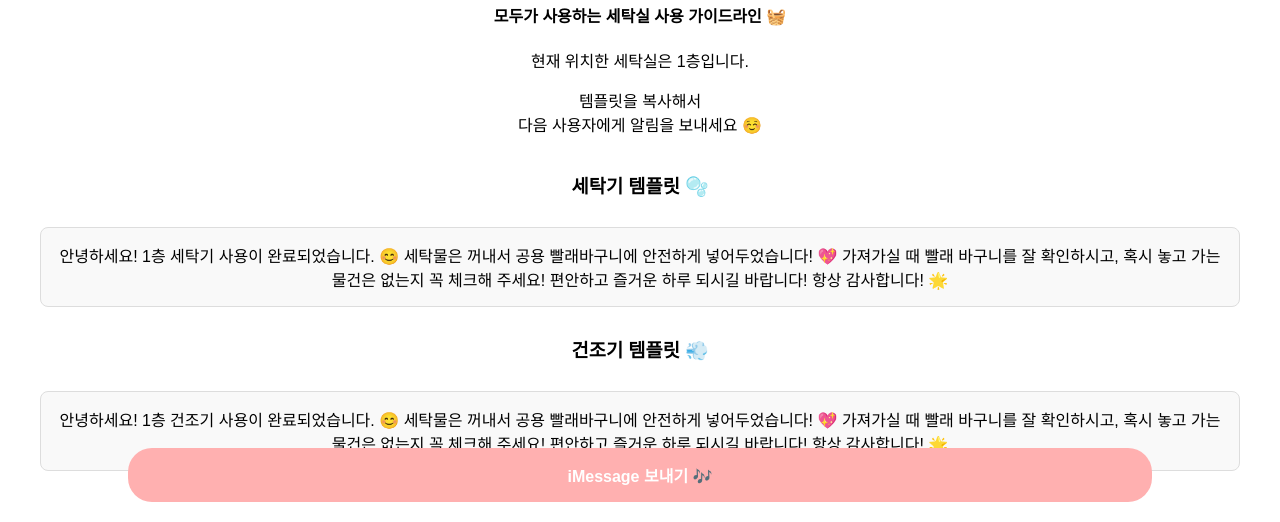
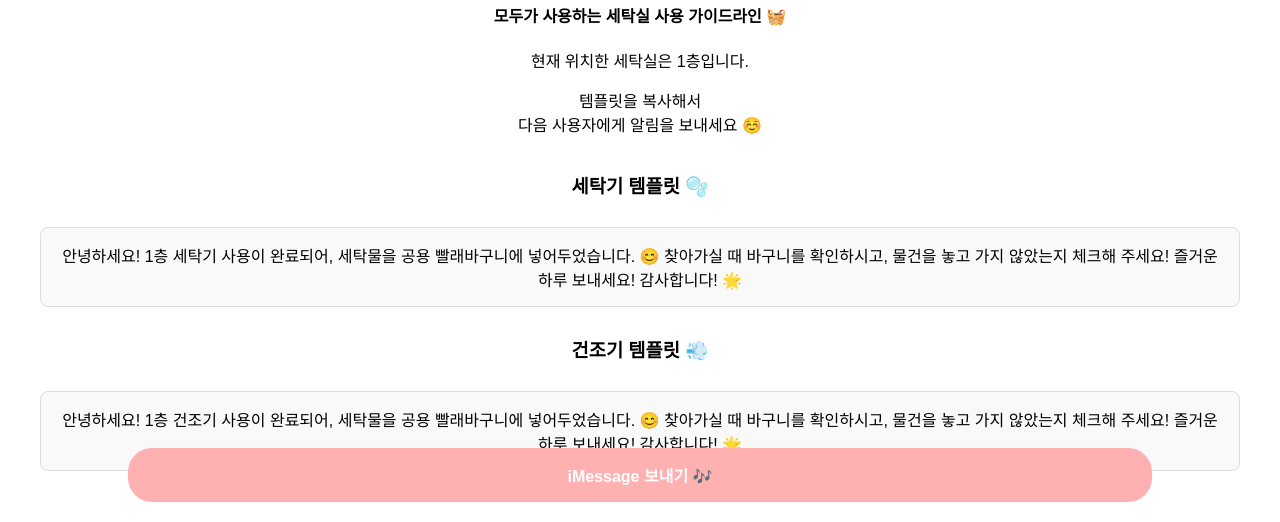
Before and after one commit to ohcuy/bogle, a plain HTML site: page index.html in a window 1280 px wide. Shown: the part 278-800 px from the top of the page. Drawn offline with Linux system fonts and the light colour scheme.

Commit message:
feat: 문자 메시지 템플릿 내용 수정

```diff
--- a/index.html
+++ b/index.html
@@ -16,30 +16,18 @@
 
     <div class="boxDiv">
         <h3>세탁기 템플릿 🫧</h3>
-        <div class="template" onclick="copyText(this)">
-            안녕하세요!
-            1층 세탁기 사용이 완료되었습니다. 😊
-            세탁물은 꺼내서 공용 빨래바구니에 안전하게 넣어두었습니다! 💖
-
-            가져가실 때 빨래 바구니를 잘 확인하시고, 혹시 놓고 가는 물건은 없는지 꼭 체크해 주세요!
-            편안하고 즐거운 하루 되시길 바랍니다!
-
-            항상 감사합니다! 🌟
-        </div>
+        <div class="template" onclick="copyText(this)">안녕하세요!
+            1층 세탁기 사용이 완료되어, 세탁물을 공용 빨래바구니에 넣어두었습니다. 😊
+            찾아가실 때 바구니를 확인하시고, 물건을 놓고 가지 않았는지 체크해 주세요!
+            즐거운 하루 보내세요! 감사합니다! 🌟</div>
     </div>
 
     <div class="boxDiv">
         <h3>건조기 템플릿 💨</h3>
-        <div class="template" onclick="copyText(this)">
-            안녕하세요!
-            1층 건조기 사용이 완료되었습니다. 😊
-            세탁물은 꺼내서 공용 빨래바구니에 안전하게 넣어두었습니다! 💖
-
-            가져가실 때 빨래 바구니를 잘 확인하시고, 혹시 놓고 가는 물건은 없는지 꼭 체크해 주세요!
-            편안하고 즐거운 하루 되시길 바랍니다!
-
-            항상 감사합니다! 🌟
-        </div>
+        <div class="template" onclick="copyText(this)">안녕하세요!
+            1층 건조기 사용이 완료되어, 세탁물을 공용 빨래바구니에 넣어두었습니다. 😊
+            찾아가실 때 바구니를 확인하시고, 물건을 놓고 가지 않았는지 체크해 주세요!
+            즐거운 하루 보내세요! 감사합니다! 🌟</div>
     </div>
 
     <div id="toast">📋 복사되었습니다!</div>
```
